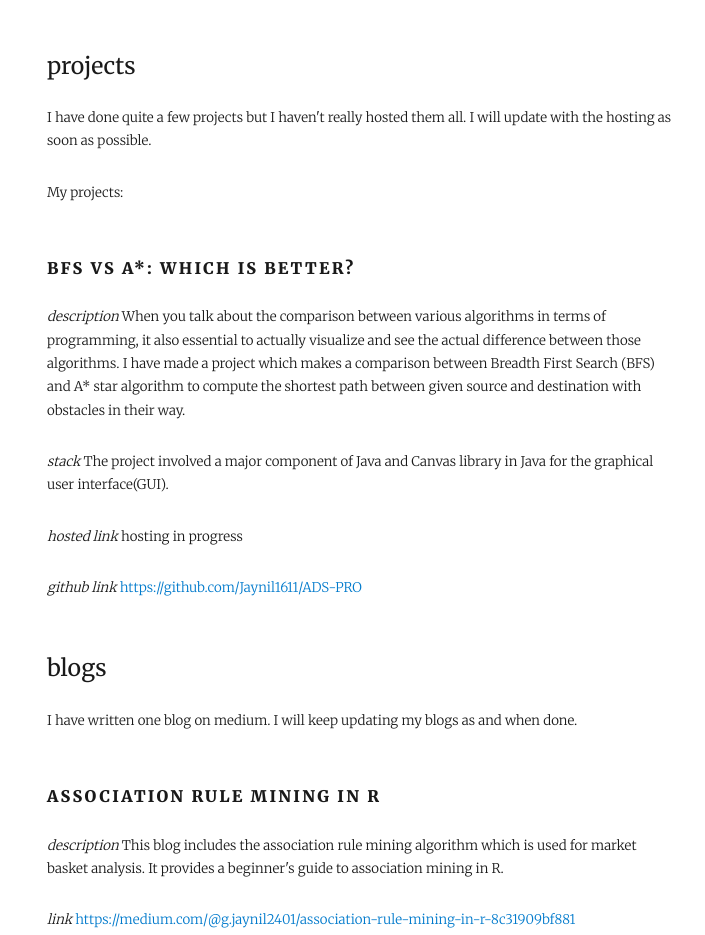
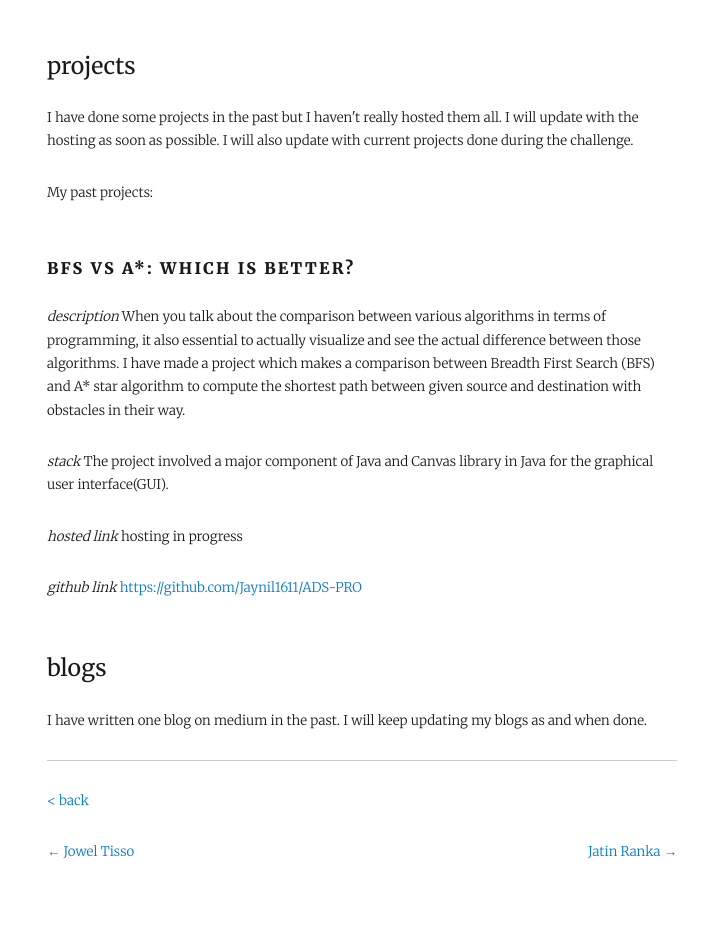
Before and after one commit to tanaypratap/teamtanay.jobchallenge.dev, a Gatsby site: page /ttjc@Jaynil1611/ in a window 1280 px wide. Shown: the part 1077-2012 px from the top of the page, without its empty margins (278-983 px from the left). Built offline with nearby package versions, Linux system fonts and the light colour scheme; Gatsby itself is replaced by a stand-in of ours; some packages are replaced by stand-ins of ours.

Commit message:
Update index.md

```diff
--- a/content/participants/ttjc@Jaynil1611/index.md
+++ b/content/participants/ttjc@Jaynil1611/index.md
@@ -35,9 +35,10 @@ I need a mentor who could guide me towards the direction which is best for me.
 
 ### projects
 
-I have done quite a few projects but I haven't really hosted them all. I will update with the hosting as soon as possible.
+I have done some projects in the past but I haven't really hosted them all. I will update with the hosting as soon as possible.
+I will also update with current projects done during the challenge.
 
-My projects:
+My past projects:
 
 #### BFS vs A*: Which is better?
 
@@ -51,10 +52,4 @@ _github link_ https://github.com/Jaynil1611/ADS-PRO
 
 ### blogs
 
-I have written one blog on medium. I will keep updating my blogs as and when done.
-
-#### Association Rule Mining in R
-
-_description_ This blog includes the association rule mining algorithm which is used for market basket analysis. It provides a beginner's guide to association mining in R.
-
-_link_ https://medium.com/@g.jaynil2401/association-rule-mining-in-r-8c31909bf881
+I have written one blog on medium in the past. I will keep updating my blogs as and when done.
```
